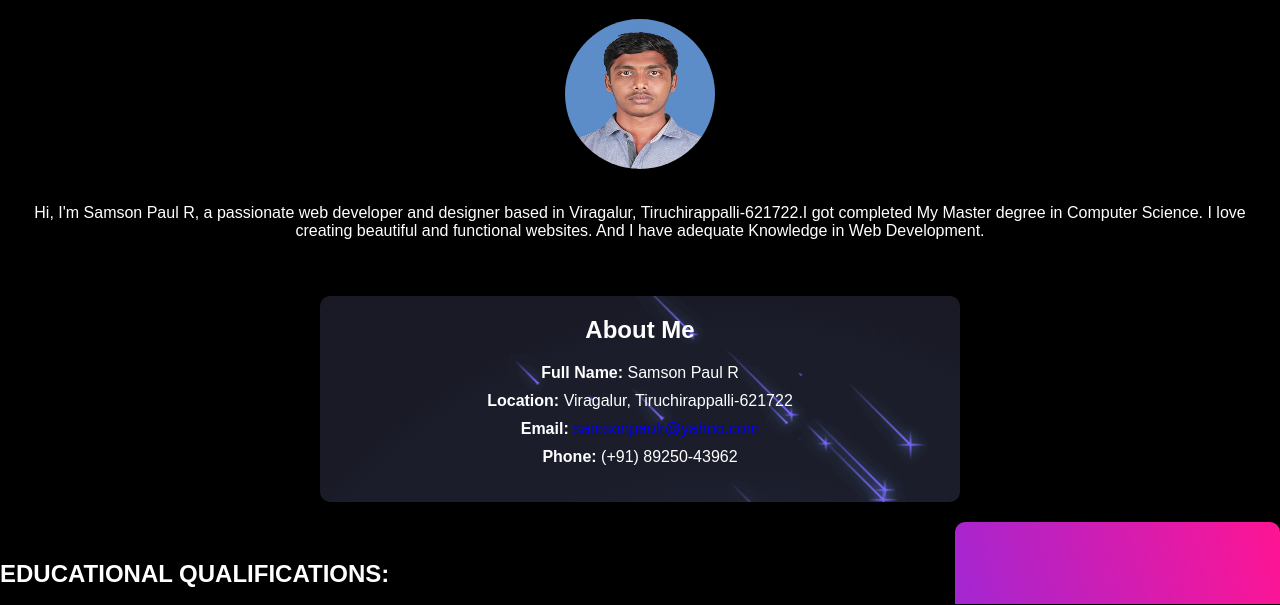
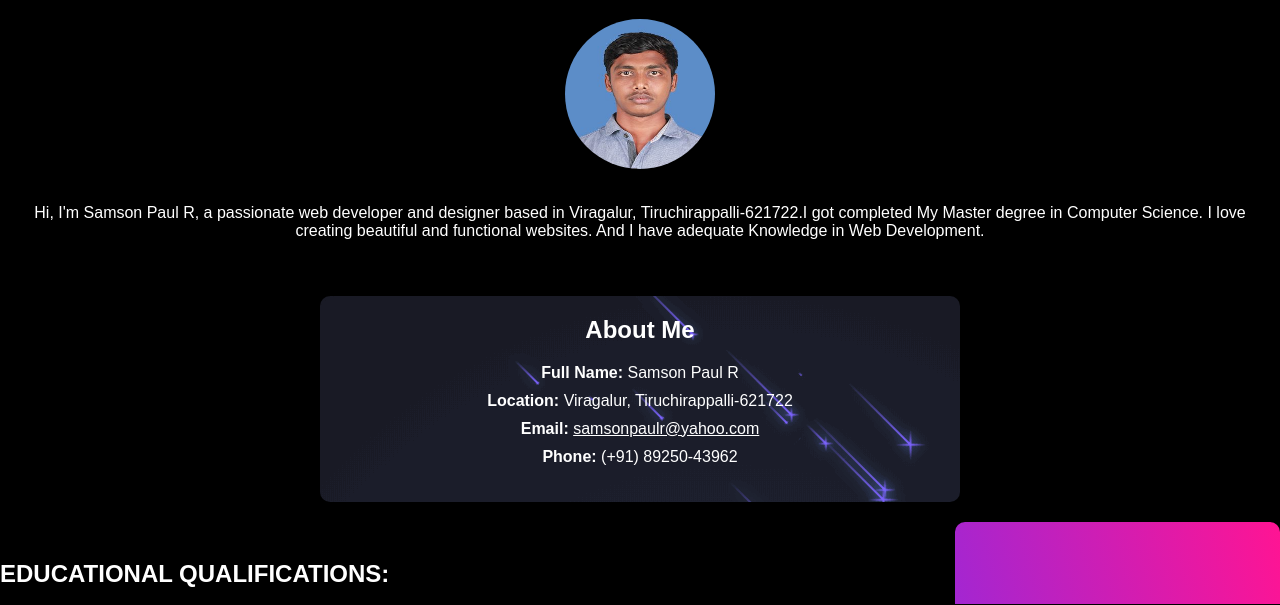
Before and after one commit to SamsonPaulR/resume, a plain HTML site: page index.html in a window 1280 px wide. Shown: the part 126-731 px from the top of the page. Drawn offline with Linux system fonts and the light colour scheme.

Commit message:
Update index.html

```diff
--- a/index.html
+++ b/index.html
@@ -150,7 +150,7 @@ color:#fff;
     <ul>
       <li><strong>Full Name:</strong> Samson Paul R</li>
       <li><strong>Location:</strong> Viragalur, Tiruchirappalli-621722</li>
-      <li><strong>Email:</strong> <a href="mailto:samsonpaulr@yahoo.com">samsonpaulr@yahoo.com</a> </li>
+      <li><strong>Email:</strong> <a style="color:white;" href="mailto:samsonpaulr@yahoo.com">samsonpaulr@yahoo.com</a> </li>
       <li><strong>Phone:</strong> (+91) 89250-43962</li>
     </ul>
   </section>
```
